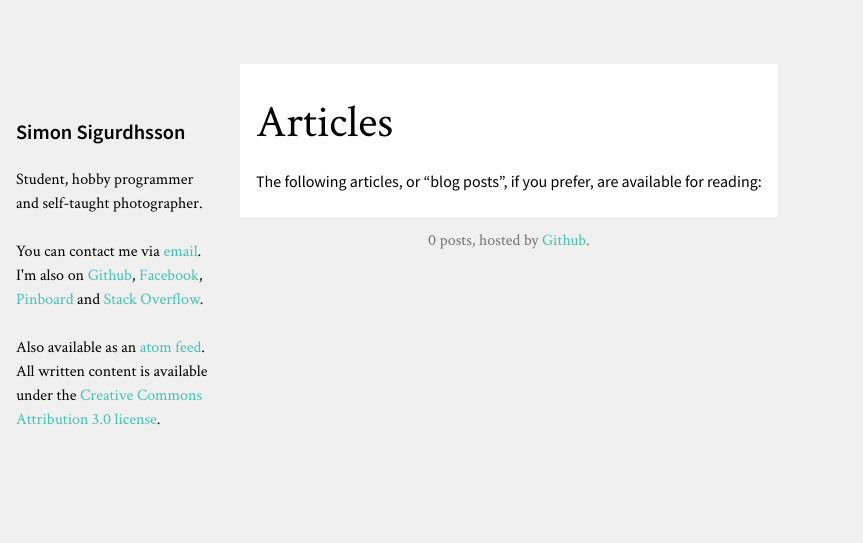
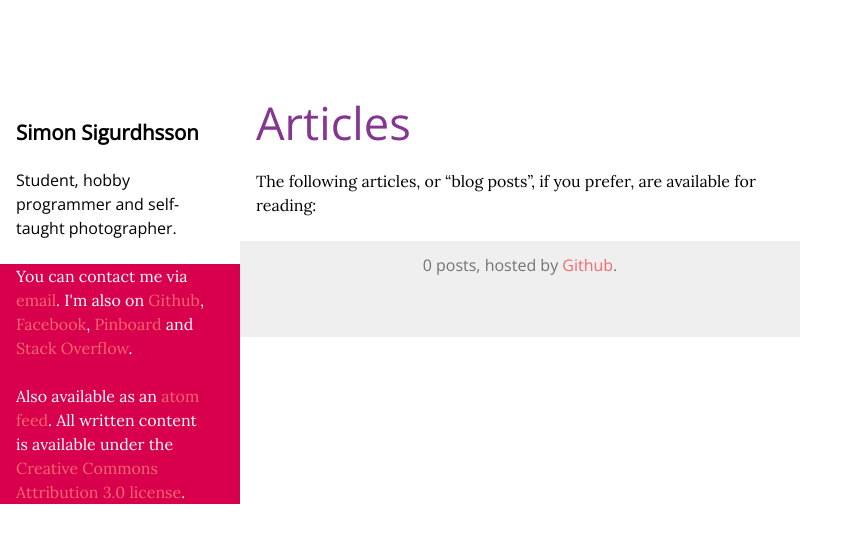
Before and after one commit to urdh/blog, a Jekyll site: the page built from index.html, in a window 1280 px wide. Shown: the top 543 px of the page, without its empty margins (0-863 px from the left). Built offline with Jekyll 4.4.1, drawn with Linux system fonts in a browser that asks for light colours; Markdown is read by kramdown in place of the engine named in the settings.

Commit message:
just trying some stuff out

```diff
--- a/stylesheets/general.css
+++ b/stylesheets/general.css
@@ -3,28 +3,23 @@
 /* Vertical flow, see http://blog.sigurdhsson.org/posts/I-X/on-web-typesetting.html */
 @import url(verticalflow.css);
 /* Webfonts */
-@import url(http://fonts.googleapis.com/css?family=Crimson+Text:400,400italic,600,600italic);
-@import url(http://fonts.googleapis.com/css?family=Source+Sans+Pro:300,400,600,700,300italic,400italic,600italic,700italic&subset=latin,latin-ext);
-@import url(http://fonts.googleapis.com/css?family=Anonymous+Pro:400,400italic,700,700italic&subset=latin,latin-ext);
+@import url(http://fonts.googleapis.com/css?family=Lora);
+@import url(http://fonts.googleapis.com/css?family=Open+Sans);
+@import url(http://fonts.googleapis.com/css?family=Anonymous+Pro);
 /* Basic font definitions */
 html, button, input, select, textarea {
-    font-family: 'Source Sans Pro', sans-serif;
+    font-family: 'Lora', serif;
 }
-h1, h2, h3 {
-    font-family: 'Crimson Text', serif;
-}
-article h1, article h2, article h3 {
-    font-family: 'Source Sans Pro', sans-serif;
-}
-article header h1, article header h2 {
-    font-family: 'Crimson Text', serif;
+h1, h2, h3, h4, h5, h6 {
+    font-family: 'Open Sans', sans-serif;
+    color: #843690;
 }
 code, kbd, pre, samp {
     font-family: 'Anonymous Pro', monospace, serif;
 }
 /* Actually styling stuff */
 body {
-    background: #efefef;
+    background: #fff;
     color: black;
     padding: 4em 0;
     overflow: auto;
@@ -35,7 +30,7 @@ body>header {
     padding: 1em 2em 0 1em;
 }
 body>header h1 {
-    font-family: 'Source Sans Pro', sans-serif;
+    font-family: 'Open Sans', sans-serif;
     font-size: 1.276em;
     line-height: 1.1755;
     margin-top: 1.9592em;
@@ -43,7 +38,7 @@ body>header h1 {
     font-weight: 600;
 }
 body>header p {
-    font-family: 'Crimson Text', serif;
+    font-family: 'Open Sans', sans-serif;
     text-indent: 0;
     margin: 1.5em 0;
     text-align: left;
@@ -56,7 +51,7 @@ article header h1 {
     font-weight: normal;
 }
 article header p:first-child {
-    font-family: 'Crimson Text', serif;
+    font-family: 'Open Sans', sans-serif;
     font-size: 0.7072em;
     line-height: 2.121;
     top: 1.5348em;
@@ -83,7 +78,7 @@ article footer {
 article footer p {
     padding: .7072em 0;
     text-align: center !important;
-    font-family: 'Crimson Text', serif;
+    font-family: 'Open Sans', sans-serif;
     color: #737373;
 }
 .post div.highlight {
@@ -112,7 +107,10 @@ body>footer {
     clear: left;
     width: 12em;
     padding: 0 2em 0 1em;
-    font-family: 'Crimson Text', serif;
+    font-family: 'Lora', serif;
+    background-color: #D8004D;
+    color: #fff !important;
+    font-weight: 300;
 }
 body>footer p {
     text-indent: 0;
@@ -120,18 +118,18 @@ body>footer p {
     text-align: left;
 }
 a {
-    color: #44C3B2;
+    color: #F8686D;
     text-decoration: none;
 }
 article>:not(footer) a {
-    color: #C95485;
+    color: #27AD72;
 }
 body>header h1>a {
     color: black;
 }
 a:hover {
-    color: #A4DDCC !important;
+    color: #7CCDC2 !important;
 }
 article>:not(footer) a:hover {
-    color: #E29CAF !important;
+    color: #634C3D !important;
 }
--- a/stylesheets/verticalflow.css
+++ b/stylesheets/verticalflow.css
@@ -8,7 +8,8 @@ p {
 	text-align:		justify;
 }
 p+p {
-	text-indent:	4ex;
+	/*text-indent:	4ex;*/
+	margin-top:		1.5em;
 }
 small {
 	font-size:		0.7072em;		/* base - 1 stop */
```
